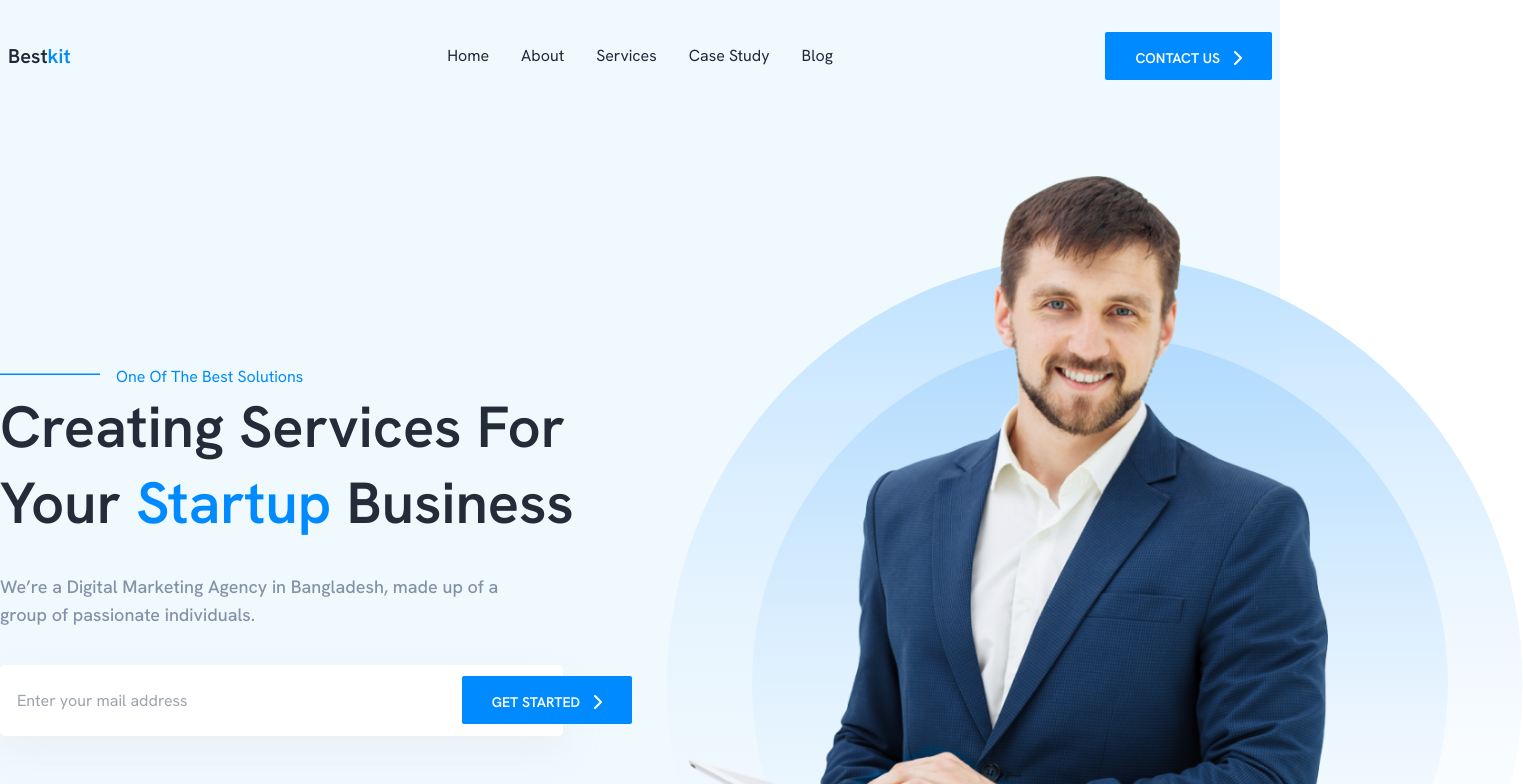
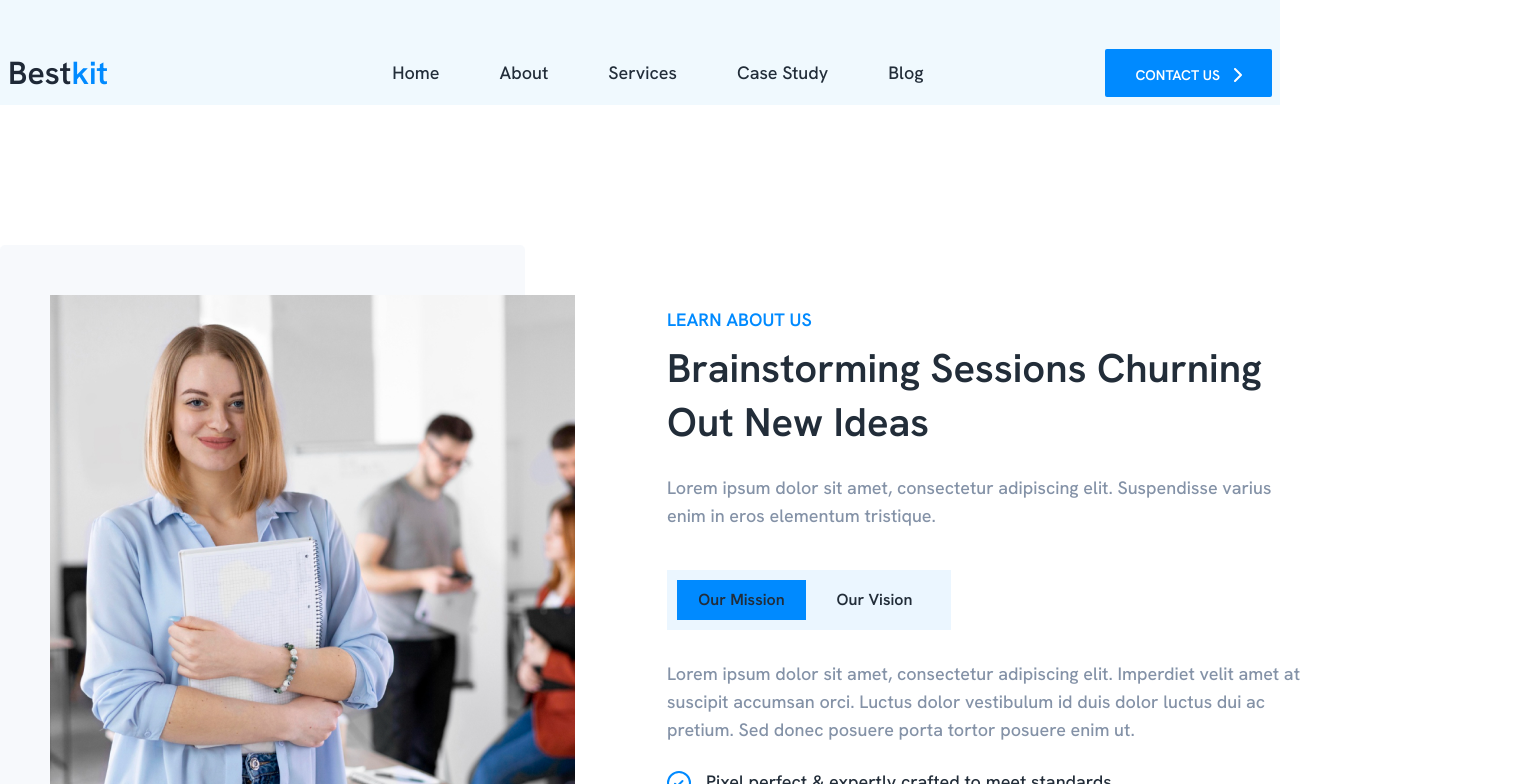
Before and after one commit to muktaranidas/BestKit, a React (Create React App) app: page / in a window 1280 px wide. Shown: the top 784 px of the page, 1523 px wide, since content can reach past the window. Built offline with nearby package versions, Linux system fonts and the light colour scheme.

Commit message:
done navbar

```diff
--- a/src/Pages/Home/Home/Home.js
+++ b/src/Pages/Home/Home/Home.js
@@ -14,7 +14,7 @@ import OurSkill from "../OurSkill/OurSkill";
 const Home = () => {
   return (
     <div>
-      <Banner></Banner>
+      {/* <Banner></Banner> */}
       {/* <MarketingPartners></MarketingPartners> */}
       <AboutUs></AboutUs>
       {/* <AboutBottom></AboutBottom> */}
@@ -24,7 +24,7 @@ const Home = () => {
       <PortfolioWorks></PortfolioWorks>
       <OurCoreValuesPrinciples></OurCoreValuesPrinciples>
       <Testimonial></Testimonial>
-      <FAQ></FAQ>
+      {/* <FAQ></FAQ> */}
     </div>
   );
 };
--- a/src/Pages/Shared/Navbar/Navbar.css
+++ b/src/Pages/Shared/Navbar/Navbar.css
@@ -1,7 +1,27 @@
 .navbar-bg {
   background-color: #f0f9fe;
 }
+.bestkit {
+  font-style: normal;
+  font-weight: 700;
+  font-size: 32px;
+  line-height: 38px;
+}
 
+.nav-link {
+  margin-right: 60px;
+  font-style: normal;
+  font-weight: 500;
+  font-size: 18px;
+  line-height: 22px;
+  /* identical to box height */
+
+  text-align: center;
+
+  /* Dark */
+
+  color: #222d39;
+}
 .nav-link:hover {
   color: blue;
   visibility: visible;
--- a/src/Pages/Shared/Navbar/Navbar.js
+++ b/src/Pages/Shared/Navbar/Navbar.js
@@ -5,7 +5,7 @@ import Button from "../Button/Button";
 const Navbar = ({ btnText }) => {
   return (
     <div className="navbar-bg sticky top-0  z-[999]">
-      <div className="widthClass navbar  mx-auto py-8 ">
+      <div className="widthClass navbar  mx-auto pt-[49px] ">
         <div className="navbar-start">
           <div className="dropdown">
             <label tabIndex={0} className="btn btn-ghost lg:hidden">
@@ -26,65 +26,26 @@ const Navbar = ({ btnText }) => {
             </label>
             <ul
               tabIndex={0}
-              className="menu menu-compact dropdown-content mt-3 p-2 shadow bg-base-100 rounded-box w-52"
+              className="menu menu-compact dropdown-content  shadow bg-base-100 rounded-box w-52"
             >
-              <li>
-                <a href="#" className="nav-link">
-                  Home
-                </a>
-              </li>
-              <li>
-                <a href="#" className="nav-link">
-                  About
-                </a>
-              </li>
-              <li>
-                <a href="#" className="nav-link">
-                  Services
-                </a>
-              </li>
-              <li>
-                <a href="#" className="nav-link">
-                  Case Study
-                </a>
-              </li>
-              <li>
-                <a>Blog</a>
-              </li>
+              <li className="nav-link">Home</li>
+              <li className="nav-link">About</li>
+              <li className="nav-link">Services</li>
+              <li className="nav-link">Case Study</li>
+              <li className="nav-link">Blog</li>
             </ul>
           </div>
-          <a className="font-bold normal-case text-xl">
-            Best<span className="text-blue">kit</span>
+          <a className="bestkit">
+            Best<span className="text-blue mr-[284px]">kit</span>
           </a>
         </div>
         <div className="navbar-center hidden lg:flex">
-          <ul className="menu menu-horizontal px-1">
-            <li>
-              <a href="#" className="nav-link">
-                Home
-              </a>
-            </li>
-            <li>
-              <a href="#" className="nav-link">
-                About
-              </a>
-            </li>
-            <li>
-              <a href="#" className="nav-link">
-                Services
-              </a>
-            </li>
-            <li>
-              <a href="#" className="nav-link">
-                Case Study
-              </a>
-            </li>
-            <li>
-              <a href="#" className="nav-link">
-                {" "}
-                Blog
-              </a>
-            </li>
+          <ul className="menu menu-horizontal ">
+            <li className="nav-link">Home</li>
+            <li className="nav-link">About</li>
+            <li className="nav-link">Services</li>
+            <li className="nav-link">Case Study</li>
+            <li className="nav-link">Blog</li>
           </ul>
         </div>
 
```
